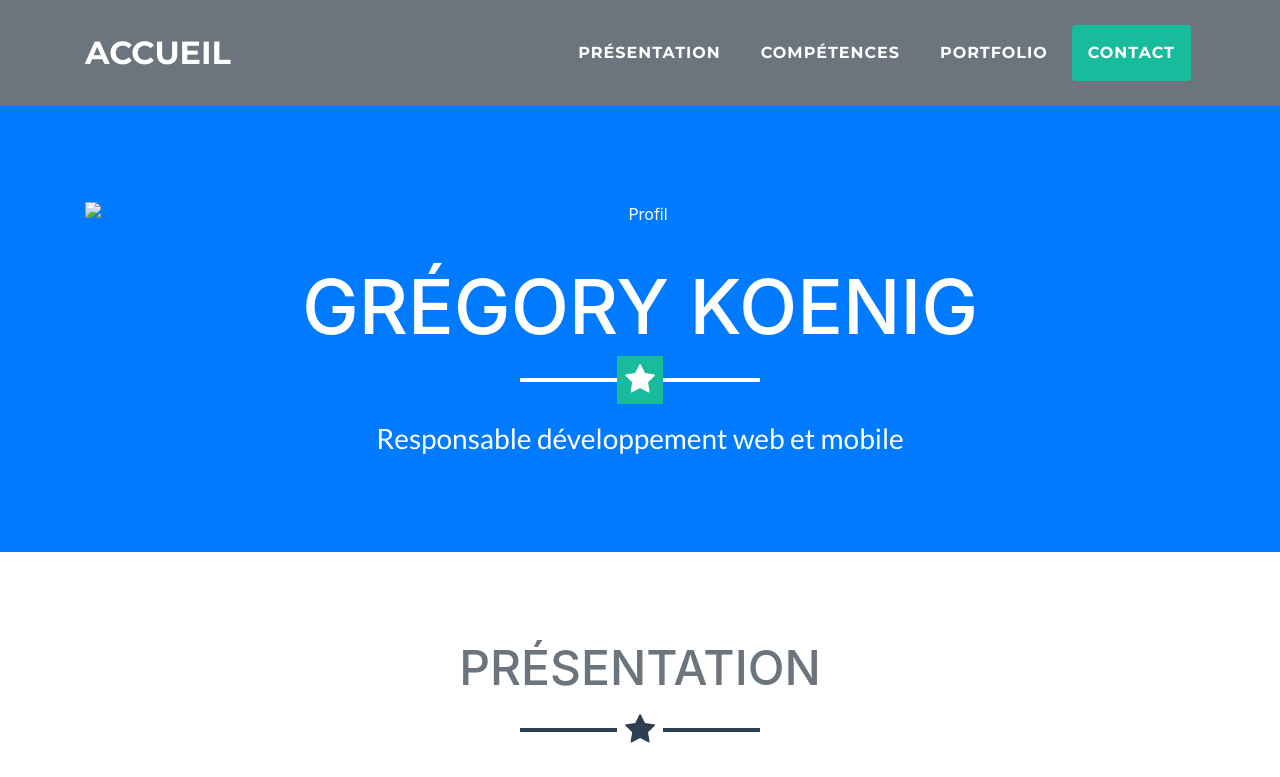
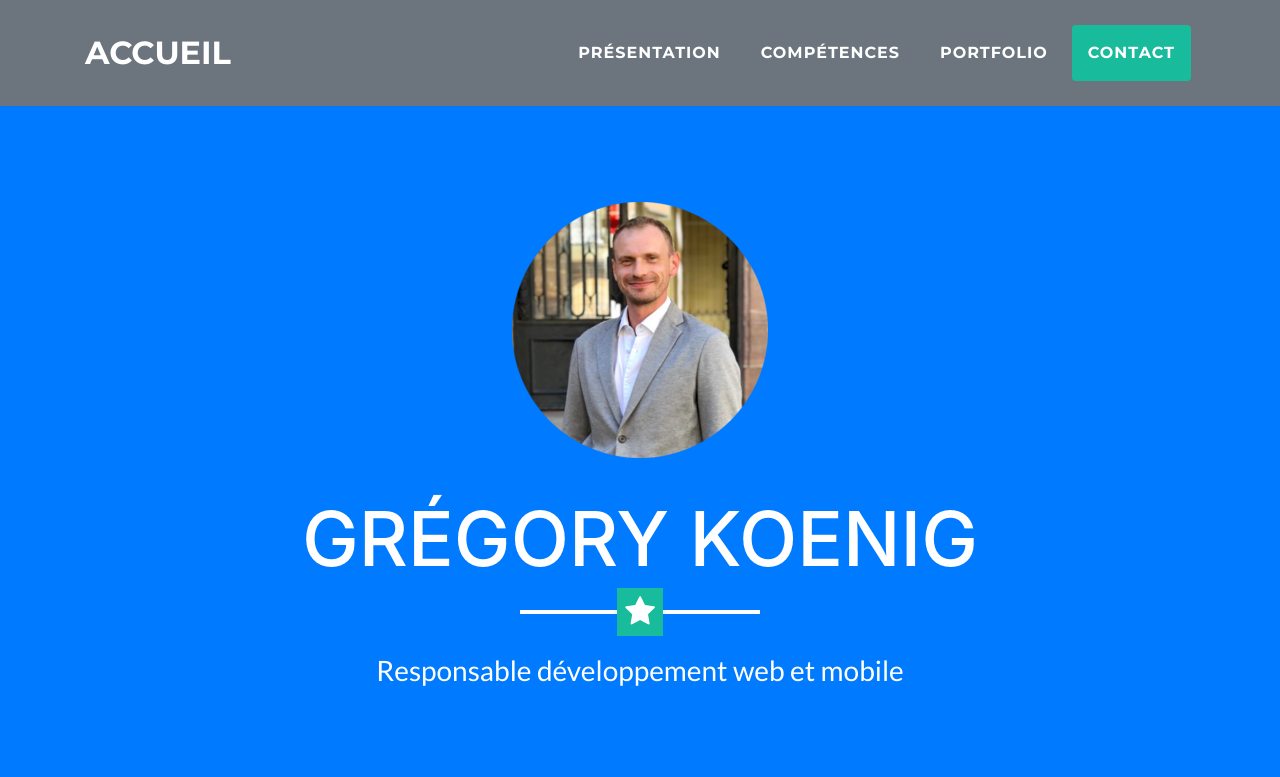
Before and after one commit to gregory-koenig/gregory-koenig.github.io, a website with bundled scripts: page index.html in a window 1280 px wide. Shown: the top 777 px of the page. Built offline with nearby package versions, Linux system fonts and the light colour scheme; files whose address does not match are found by name.

Commit message:
hotfix/images Correct image name

```diff
--- a/index.html
+++ b/index.html
@@ -51,7 +51,7 @@
     <!-- Header -->
     <header class="masthead bg-primary text-white text-center">
         <div class="container">
-            <img class="img-fluid mb-5 d-block mx-auto" src="img/portrait.jpg" alt="Profil" />
+            <img class="img-fluid mb-5 d-block mx-auto" src="img/profile.png" alt="Profil" />
             <h1 class="text-uppercase mb-0">Grégory Koenig</h1>
             <hr class="star-light">
             <h2 class="font-weight-light mb-0">Responsable développement web et mobile</h2>
```
